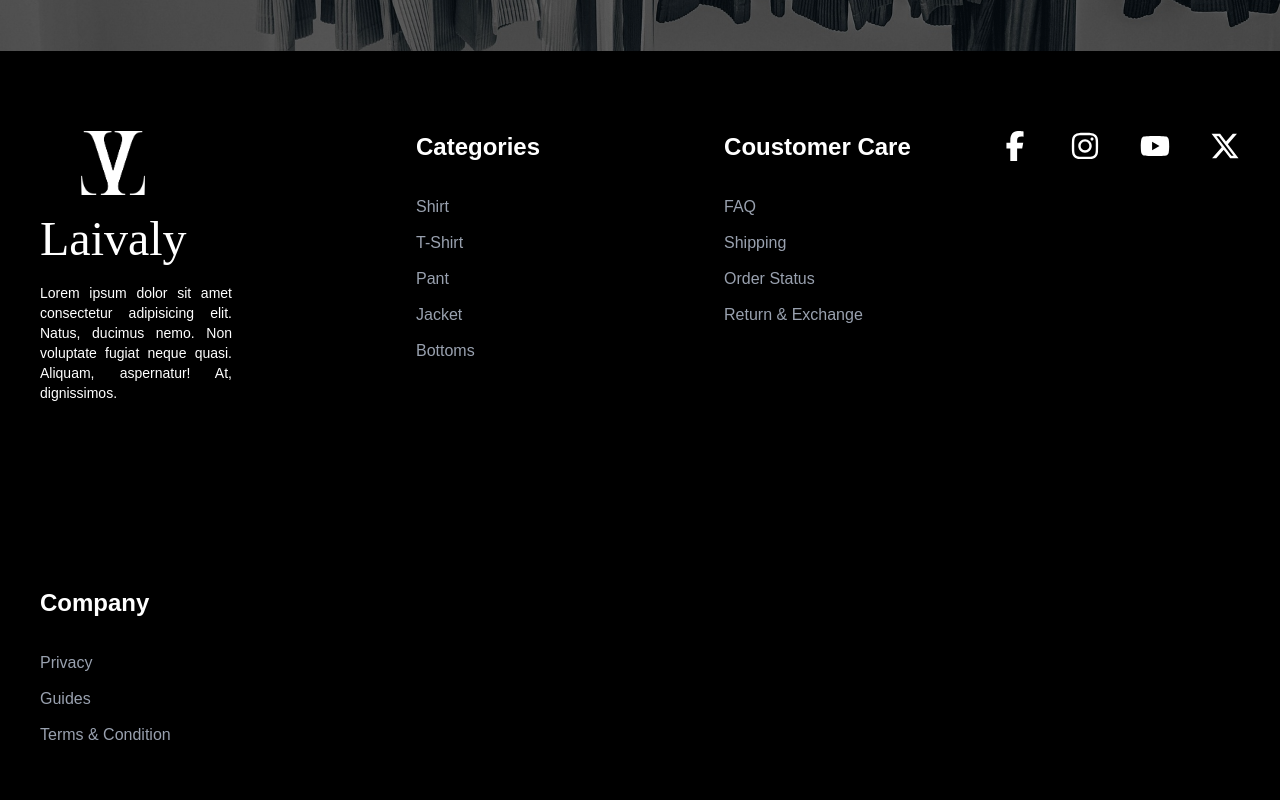
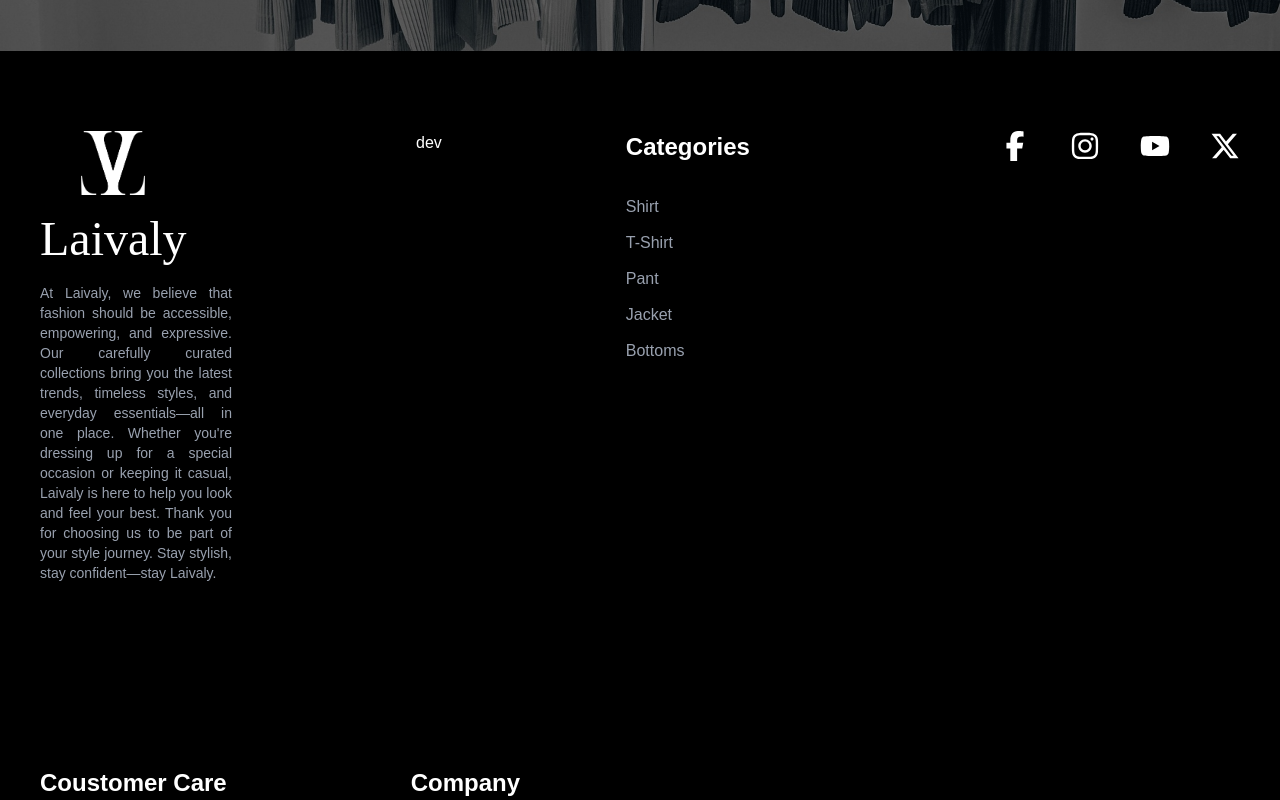
Before and after one commit to MehediHasan128/laivaly-client, a React (Vite) app: page / in a window 1280 px wide. Shown: the part 4260-5060 px from the top of the page. Built offline with nearby package versions, Linux system fonts and the light colour scheme.

Commit message:
complete new collection page

```diff
--- a/src/components/reusable/CollectionBanner.tsx
+++ b/src/components/reusable/CollectionBanner.tsx
@@ -10,7 +10,7 @@ type TCollectionBannerProps = {
 
 const CollectionBanner = ({bannerImage, promoCodeIcon, title, message}: TCollectionBannerProps) => {
   return (
-    <div className="relative lg:my-8">
+    <div className="relative">
       <img className="h-46 md:h-52 lg:h-72 w-full brightness-75 rounded-2xl" src={bannerImage} alt="" />
 
       <div className="absolute top-0 w-full h-full px-5 md:px-10 lg:px-16 flex items-center text-white">
--- a/src/components/reusable/CollectionFilter.tsx
+++ b/src/components/reusable/CollectionFilter.tsx
@@ -18,7 +18,7 @@ const sizeOptions = [
 
 const CollectionFilter = () => {
   return (
-    <div className="bg-gray-100 rounded-xl p-3 lg:p-5">
+    <div className="bg-gray-200 rounded-xl p-3 lg:p-5 w-full">
       <div className="flex">
         <SelectWrapper selectTitle="Price" options={priceOptions} />
         <SelectWrapper selectTitle="Size" options={sizeOptions} />
--- a/src/components/reusable/ProductCard.tsx
+++ b/src/components/reusable/ProductCard.tsx
@@ -8,7 +8,7 @@ const ProductCard = () => {
   const [fav, setFav] = useState(false);
 
   return (
-    <div className="rounded-lg lg:rounded-xl overflow-hidden shadow p-1 duration-1000">
+    <div className="rounded-lg lg:rounded-xl overflow-hidden shadow p-1 bg-white duration-1000">
       {/* Product image */}
       <div className="relative overflow-hidden">
         <img className="rounded-t-lg lg:rounded-t-xl cursor-pointer hover:scale-125 duration-1000" src={product} alt="" />
--- a/src/components/shared/footer/Footer.tsx
+++ b/src/components/shared/footer/Footer.tsx
@@ -1,4 +1,9 @@
-import { FaFacebookF, FaInstagram, FaXTwitter, FaYoutube } from "react-icons/fa6";
+import {
+  FaFacebookF,
+  FaInstagram,
+  FaXTwitter,
+  FaYoutube,
+} from "react-icons/fa6";
 import logo from "../../../assets/images/logo/lWhite160.png";
 import FooterNav from "@/components/reusable/FooterNav";
 
@@ -24,7 +29,6 @@ const companies = [
 const Footer = () => {
   return (
     <div className="bg-black px-10 text-white">
-
       <div className="flex justify-between flex-col lg:flex-row gap-20 lg:gap-0 py-20">
         <div className="flex flex-wrap gap-16 lg:gap-46">
           <div className="text-justify text-5xl space-y-5 lg:w-[20%]">
@@ -32,15 +36,20 @@ const Footer = () => {
               <img className="w-16 mx-auto" src={logo} alt="" />
               <h1 id="logo">Laivaly</h1>
             </div>
-            <div className="text-sm md:w-[50%] lg:w-auto">
+            <div className="text-sm md:w-[50%] lg:w-[100%] text-gray-400">
               <p>
-                Lorem ipsum dolor sit amet consectetur adipisicing elit. Natus,
-                ducimus nemo. Non voluptate fugiat neque quasi. Aliquam,
-                aspernatur! At, dignissimos.
+                At Laivaly, we believe that fashion should be accessible,
+                empowering, and expressive. Our carefully curated collections
+                bring you the latest trends, timeless styles, and everyday
+                essentials—all in one place. Whether you're dressing up for a
+                special occasion or keeping it casual, Laivaly is here to help
+                you look and feel your best. Thank you for choosing us to be
+                part of your style journey. Stay stylish, stay confident—stay
+                Laivaly.
               </p>
             </div>
           </div>
-
+dev
           <FooterNav navTitle="Categories" items={categories} />
           <FooterNav navTitle="Coustomer Care" items={customerCares} />
           <FooterNav navTitle="Company" items={companies} />
@@ -58,7 +67,6 @@ const Footer = () => {
       <div className="text-center p-5">
         <h1>© 2025 Laivaly - All Rights Reserved</h1>
       </div>
-
     </div>
   );
 };
--- a/src/pages/home/newsLetter/NewsLetter.tsx
+++ b/src/pages/home/newsLetter/NewsLetter.tsx
@@ -2,7 +2,7 @@ import { Input } from "@/components/ui/input";
 
 const NewsLetter = () => {
   return (
-    <div id="fixedBackground" className="flex justify-center items-center py-24 md:py-32 lg:py-42 bg-amber-100 bg-fixed">
+    <div id="fixedBackground" className="flex justify-center items-center py-24 md:py-32 lg:py-42 bg-amber-100 lg:bg-fixed">
       <div className="px-5 md:px-0">
         <div className="text-center space-y-3 text-white">
           <h1 className="text-3xl md:text-4xl font-semibold">Sign Up to Our Newsletter</h1>
--- a/src/pages/newCollection/NewCollection.tsx
+++ b/src/pages/newCollection/NewCollection.tsx
@@ -13,15 +13,11 @@ const title = {
 
 const NewCollection = () => {
   return (
-    <div className="min-h-screen py-5 md:py-7 lg:py-10">
+    <div className="min-h-screen py-5 md:py-7 lg:py-8 bg-gray-50">
       <Container>
         <div>
-          <h1 className="text-xl md:text-2xl font-[600]">
-            New In{" "}
-            <span className="text-gray-600 text-sm md:text-lg">(230)</span>
-          </h1>
 
-          <div className="my-5">
+          <div className="mb-8">
             <CollectionBanner
               bannerImage={banner}
               title={title}
@@ -31,11 +27,11 @@ const NewCollection = () => {
             />
           </div>
 
-          <div className="hidden">
+          <div className="hidden lg:flex">
             <CollectionFilter />
           </div>
 
-          <div className="my-5 lg:my-10 grid grid-cols-2 md:grid-cols-3 lg:grid-cols-5 gap-5">
+          <div className="my-5 lg:my-10 grid grid-cols-2 md:grid-cols-3 lg:grid-cols-5 gap-2.5 md:gap-5">
             <ProductCard />
             <ProductCard />
             <ProductCard />
```
